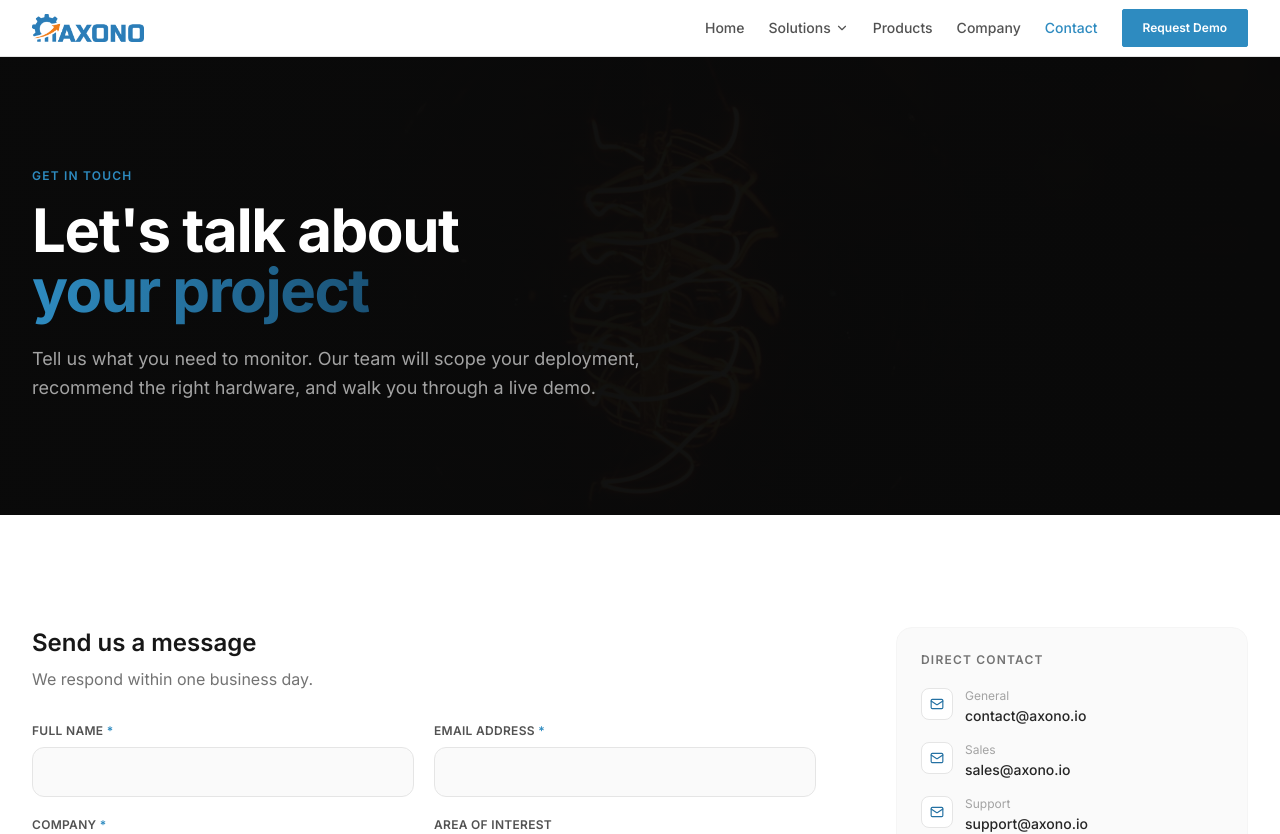
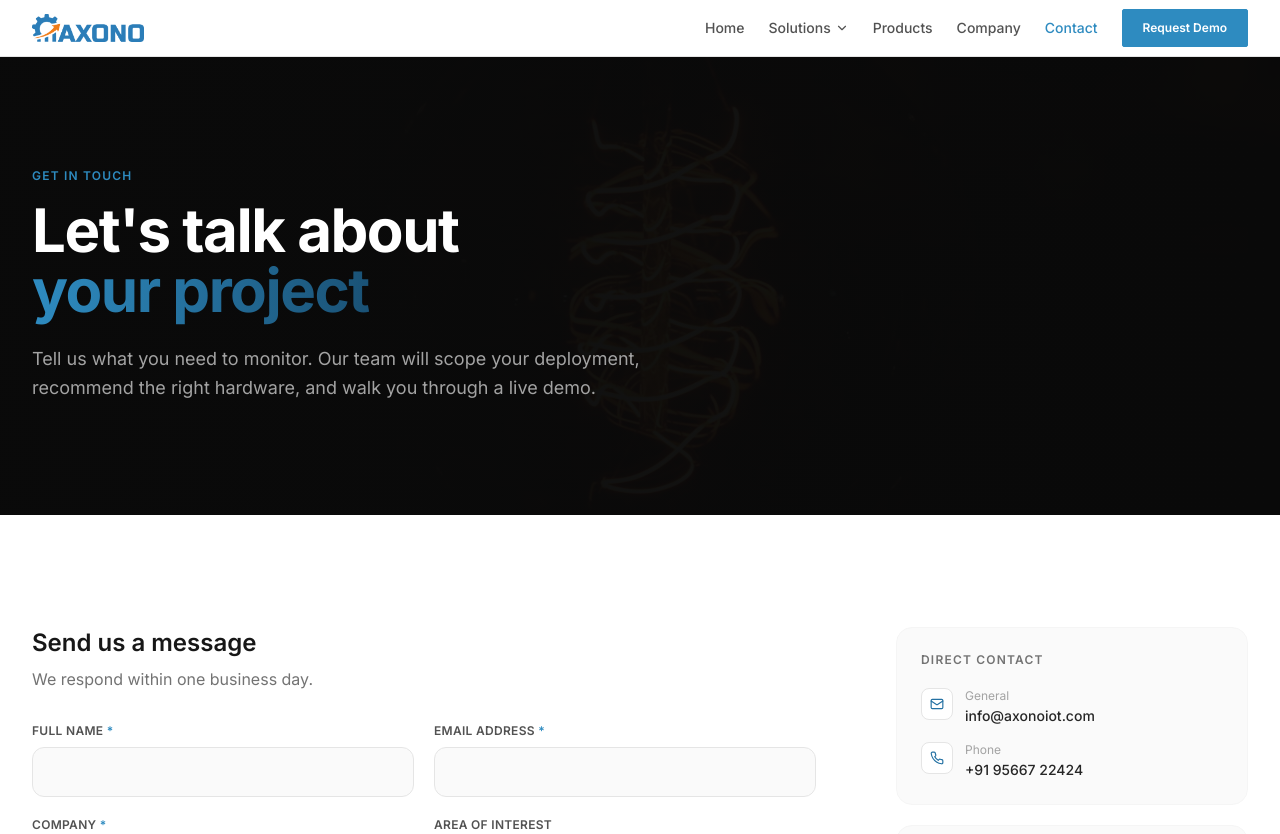
Before and after one commit to mahadevaxono/web---Copy, a React (Vite) app: page /contact in a window 1280 px wide. Shown: the top 834 px of the page. Built offline with nearby package versions, Linux system fonts and the light colour scheme.

Commit message:
Updated Contact.tsx

```diff
--- a/src/pages/Contact.tsx
+++ b/src/pages/Contact.tsx
@@ -159,10 +159,8 @@ export default function Contact() {
                 <h3 className="text-xs uppercase tracking-widest font-semibold text-neutral-500 mb-5">Direct Contact</h3>
                 <div className="space-y-4">
                   {[
-                    { icon: Mail, label: 'General', value: 'contact@axono.io' },
-                    { icon: Mail, label: 'Sales', value: 'sales@axono.io' },
-                    { icon: Mail, label: 'Support', value: 'support@axono.io' },
-                    { icon: Phone, label: 'Phone', value: '+1 (800) 000-AXONO' },
+                    { icon: Mail, label: 'General', value: 'info@axonoiot.com' },
+                    { icon: Phone, label: 'Phone', value: '+91 95667 22424' },
                   ].map((item) => (
                     <div key={item.label} className="flex items-start gap-3">
                       <div className="w-8 h-8 bg-white border border-neutral-200 rounded-lg flex items-center justify-center shrink-0">
```
